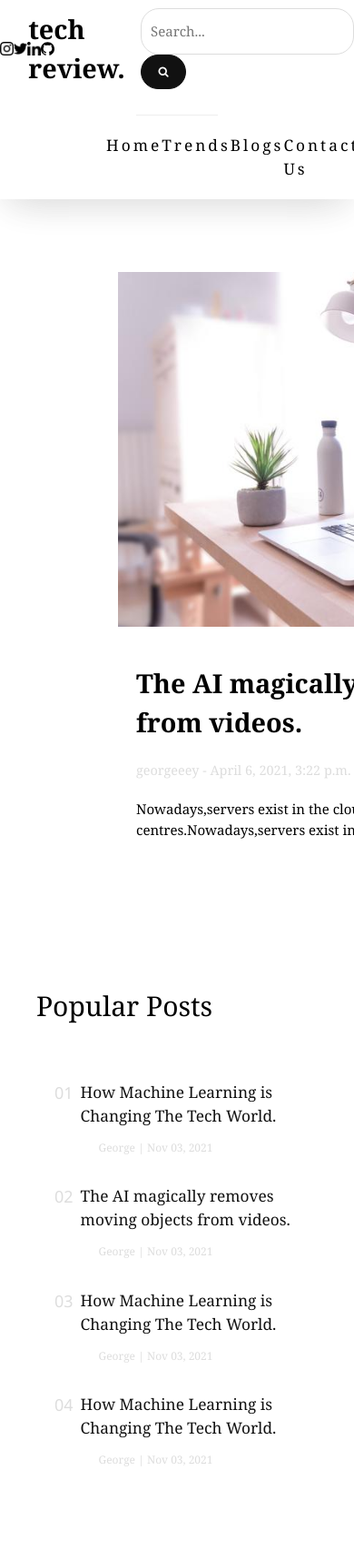
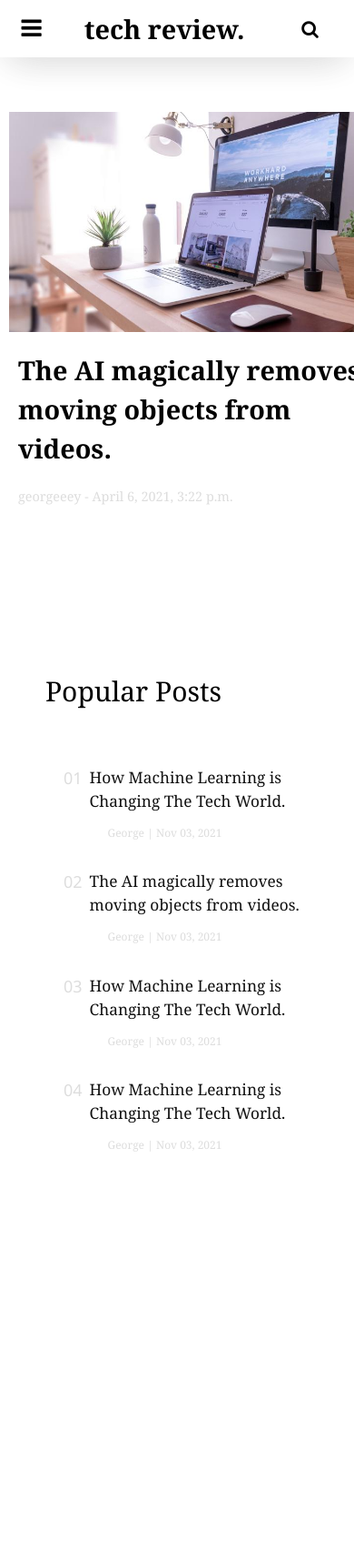
Before and after one commit to MbuguaGeorge/tech-review-blog, a Django app: a page that uses blog/templates/blog/blogpost.html in a window 390 px wide; the page is wider, and only the part inside the window is pictured. Shown: that part at 91% size. After the commit the page ends 1266 px from the top of that part, so only its background shows below. Run offline with Django 3.2, Linux system fonts and the light colour scheme; data comes from the database, SQL or seed files in the repository; both versions use the stored data as it was after the commit.

Commit message:
made all the pages responsive

```diff
--- a/blog/models.py
+++ b/blog/models.py
@@ -1,5 +1,6 @@
 from django.db import models
 from django.contrib.auth.models import User
+from tinymce import models as tinymce_models
 
 # Create your models here.
 STATUS = (
@@ -25,7 +26,7 @@
     title = models.CharField(max_length=200, unique=True)
     slug = models.SlugField(max_length=200, unique=True, primary_key=True)
     updated_on = models.DateTimeField(auto_now=True)
-    content = models.TextField()
+    content = tinymce_models.HTMLField()
     created_on = models.DateTimeField(auto_now_add=True)
     status = models.IntegerField(choices=STATUS, default=0)
     thumbnail = models.ImageField(blank=False)
--- a/blog/static/blog/css/style.css
+++ b/blog/static/blog/css/style.css
@@ -32,12 +32,11 @@
     flex-direction: column;
     align-items: center;
     background-color: transparent;
-
     width: 100%;
     overflow: hidden;
     padding-bottom: 20px;
 }
-nav ul{
+#nav-links{
     display: flex;
     justify-content: space-around;
     width: 40%;
@@ -342,7 +341,6 @@
 }
 .trend-container img{
     width: 300px;
-    border-radius: 5px;
 }
 .column{
     display: inline-flex;
@@ -350,10 +348,9 @@
 }
 .trend-container{
     width: 300px;
-    border-radius: 5px;
     box-sizing: border-box;
-    box-shadow: 1px 1px 20px #ddd,
-    -1px -1px 20px #ddd;
+    box-shadow: 1px 1px 15px #ddd,
+    -1px -1px 15px #ddd;
 }
 .trend-container ol{
     padding-bottom: 25px;
@@ -421,3 +418,121 @@
     font-family: Cambria, Cochin, Georgia, Times, 'Times New Roman', serif;
     padding: 20px;
 }
+.logo a.icon {
+    display: none;
+  }
+#social{
+    display: none;
+}
+/* Responsive */
+@media only screen and (max-width:1024px){
+    .logo a.icon{
+        display: block;
+        right: 0;
+        left: 0;
+        font-size: 1.8rem;
+    }
+    #nav-links{
+        background-color: #1c1c1c;
+        display: none;
+        text-align: center;
+        width: 100%;
+    }
+    nav li a{
+        color: white;
+    }
+    .logo ul{
+        display: none;
+    }
+    #social{
+        display: none;
+        background-color: #1c1c1c;
+        width: 100%;
+        justify-content: center;
+    }
+    #social li a{
+        color: white;
+    }
+}
+@media only screen and (max-width:880px){
+    hr{
+        display: none;
+    }
+    nav{
+        padding-bottom: 0;
+        display: flex;
+    }
+    nav li{
+        padding: 10px;
+    }
+    .logo form input[type="text"]{
+        display: none;
+    }
+    .navigation{
+        min-height: 0;
+    }
+    .logo{
+        margin-bottom: 0;
+    }
+    .logo form button{
+        background-color: white;
+        color: #000;
+        border: 1px white solid;
+        font-size: 20px;
+    }
+    .cover-page{
+        margin: 10px;
+        display: flex;
+        flex-direction: column;
+        align-items: center;
+    }
+    .recent__blog__text{
+        margin-left: 10px;
+    }
+    .cover-page ul li a{
+        display: block;
+    }
+    .cover-page ul li a ol{
+        padding: 10px;
+    }
+    .cover-page ul li a{
+        width: 450px;
+    }
+    .cover-page ul li img{
+        width: 350px;
+    }
+    .cover-page ul li a:hover{
+        opacity: 0.8;
+    }
+    .blog-post{
+        padding-left: 20px;
+    }
+    .trends{
+        margin-left: 20px;
+        text-align: center;
+    }
+    .blog-post a{
+        padding: 5px;
+    }
+    .post__container{
+        padding-left: 0;
+        padding-right: 0;
+        padding-bottom: 0;
+    }
+    .post img{
+        width: 450px;
+        height: auto;
+        padding: 10px;
+
+    }
+    .post{
+        float: none;
+    }
+    .post ol{
+        width: 400px;
+        margin-left: 20px;
+    }
+    .side__bar{
+        float: none;
+    }
+}
--- /dev/null
+++ b/blog/static/blog/js/main.js
@@ -0,0 +1,14 @@
+function myFunction() {
+  var x = document.getElementById("nav-links");
+  var y = document.getElementById("social");
+  if (x.style.display === "block") {
+    x.style.display = "none";
+  } else {
+    x.style.display = "block";
+  }
+  if (y.style.display === "flex") {
+    y.style.display = "none";
+  } else {
+    y.style.display = "flex";
+  }
+}
--- a/blog/templates/blog/blogpost.html
+++ b/blog/templates/blog/blogpost.html
@@ -13,32 +13,36 @@
     <body>
         <div class="navigation">
             <div class="logo">
+                <a href="javascript:void(0);" class="icon" onclick="myFunction()">
+                    <i class="fa fa-bars"></i>
+                  </a>
                 <ul class="social-links">
                     <li>
                         <a href="#"><img src="{% static 'blog/images/instagram.png' %}" width=15 /></a>
                     </li>
                     <li>
-                        <a href="#"><img src="{% static 'blog/images/twitter.png' %}" width=15 /></a>
+                        <a href="https://twitter.com/_Mbugua__"><img src="{% static 'blog/images/twitter.png' %}" width=15 /></a>
                     </li>
                     <li>
-                        <a href="#"><img src="{% static 'blog/images/linkedin.png' %}" width=15 /></a>
+                        <a href="https://www.linkedin.com/in/george-mbugua-a03b531a7/"><img src="{% static 'blog/images/linkedin.png' %}" width=15 /></a>
                     </li>
                     <li>
-                        <a href="#"><img src="{% static 'blog/images/github.svg' %}" width=15 /></a>
+                        <a href="https://github.com/MbuguaGeorge"><img src="{% static 'blog/images/github.svg' %}" width=15 /></a>
                     </li>
                 </ul>
                 <h2>tech review.</h2>
-                <form method="" action="" class="search-form" >
+                <form method="" action="" class="search-form">
                     <input
+                        name="q"
                         type="text"
                         placeholder="Search..."
                     />
-                    <button><i class="fa fa-search"></i></button>
+                    <button onClick="search()"><i class="fa fa-search"></i></button>
                 </form>
             </div>
             <hr />
             <nav>
-                <ul class="nav-links" >
+                <ul id="nav-links" >
                     <li>
                         <a href="{% url 'index' %}">Home</a>
                     </li>
@@ -52,12 +56,21 @@
                         <a href="{% url 'contact' %}">Contact Us</a>
                     </li>
                 </ul>
+                <ul id="social">
+                    <li>
+                        <a href="#"><i class="fa fa-instagram" ></i></a>
+                    </li>
+                    <li>
+                        <a href="https://twitter.com/_Mbugua__"><i class="fa fa-twitter" ></i></a>
+                    </li>
+                    <li>
+                        <a href="https://www.linkedin.com/in/george-mbugua-a03b531a7/"><i class="fa fa-linkedin" ></i></a>
+                    </li>
+                    <li>
+                        <a href="https://github.com/MbuguaGeorge"><i class="fa fa-github" ></i></a>
+                    </li>
+                </ul>
                 <!--Responsive Navigation-->
-                <div class="header">
-                    <div class="line1"></div>
-                    <div class="line2"></div>
-                    <div class="line3"></div>
-                </div>
             </nav>
         </div>
         <div class="container">
```
Also changed, not shown: blog/templates/blog/Blog.html (+25 -12 lines), blog/templates/blog/contact.html (+25 -12 lines), blog/templates/blog/index.html (+18 -6 lines), blog/templates/blog/trendpost.html (+24 -11 lines), blog/migrations/0014_auto_20210410_1954.py (added), db.sqlite3.
